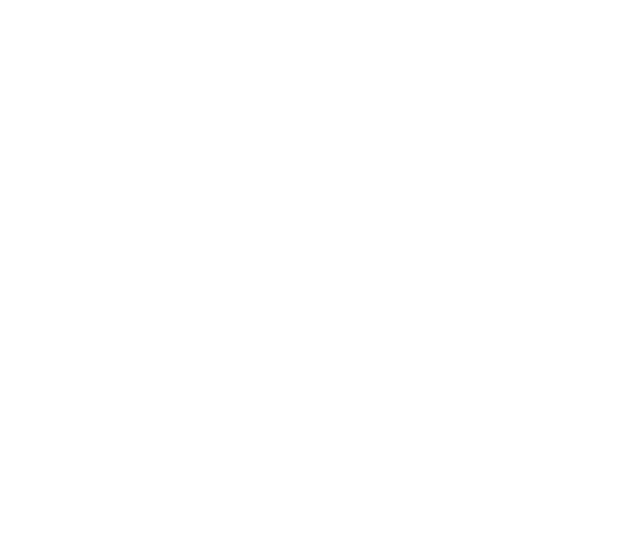
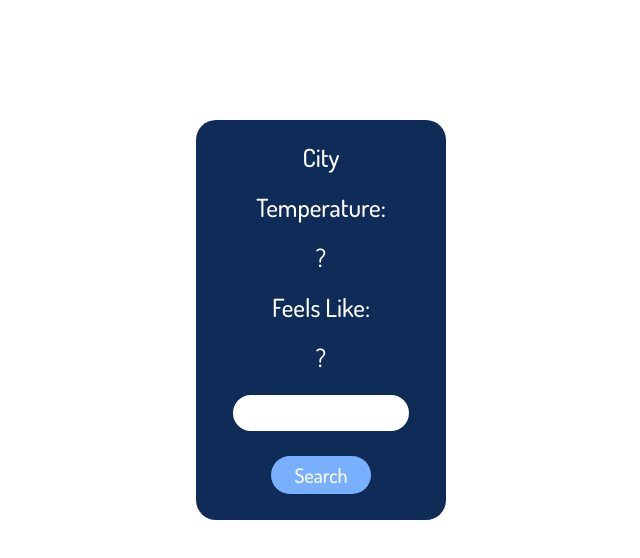
Before and after one commit to mm0v/Weather, a plain HTML site: page index.html in a window 1280 px wide. Shown: the whole page, without its empty margins (319-959 px from the left). Drawn offline with nearby package versions, Linux system fonts and the light colour scheme.

Commit message:
html + sass

```diff
--- /dev/null
+++ b/_weather.sass
@@ -0,0 +1,31 @@
+#weather
+    margin: 100px 0
+    .box
+        min-width: 250px
+        border-radius: 20px
+        width: 80%
+        background-color: #0F2C59
+        height: 400px
+        text-align: center
+        margin: 20px 0
+        h1,h2
+            color: #ffffff
+            font-size: 25px
+            margin: 25px 0
+        input
+            border-radius: 20px
+            padding: 8px 10px
+        #btn
+            border-radius: 20px
+            background-color: #79afff
+            padding: 9px
+            max-width: 100px
+            margin: 25px auto 0
+            cursor: pointer
+            display: block
+            color: #ffffff
+            font-size: 20px
+
+    @media screen and ( max-width: 768px )
+        .box
+            max-width: 250px
--- a/index.html
+++ b/index.html
@@ -16,7 +16,35 @@
 </head>
 
 <body>
-
+    <section id="weather">
+        <div class="container">
+            <div class="row">
+                <div class="col-md-3 mx-auto d-flex justify-content-center">
+                    <div class="box">
+                        <div class="data">
+                            <h1 id="city">
+                                City
+                            </h1>
+                            <h2>
+                                Temperature:
+                            </h2>
+                            <h2 id="temp">
+                                ?
+                            </h2>
+                            <h2>
+                                Feels Like:
+                            </h2>
+                            <h2 id="feels">
+                                ?
+                            </h2>
+                        </div>
+                        <input type="text" id="myweather">
+                        <div id="btn">Search</div>
+                    </div>
+                </div>
+            </div>
+        </div>
+    </section>
 </body>
 
 </html>
--- a/style.sass
+++ b/style.sass
@@ -1 +1,2 @@
 @import main
+@import weather
```
Also changed, not shown: style.css, 1 other file.
